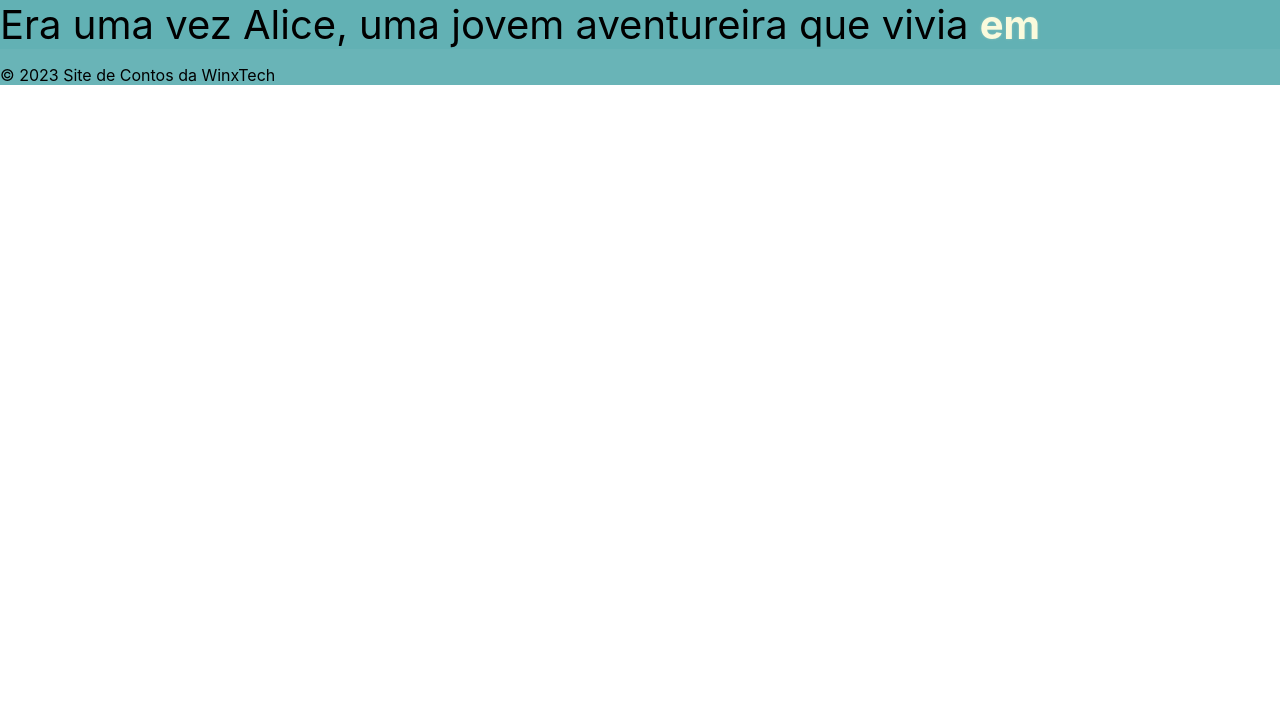
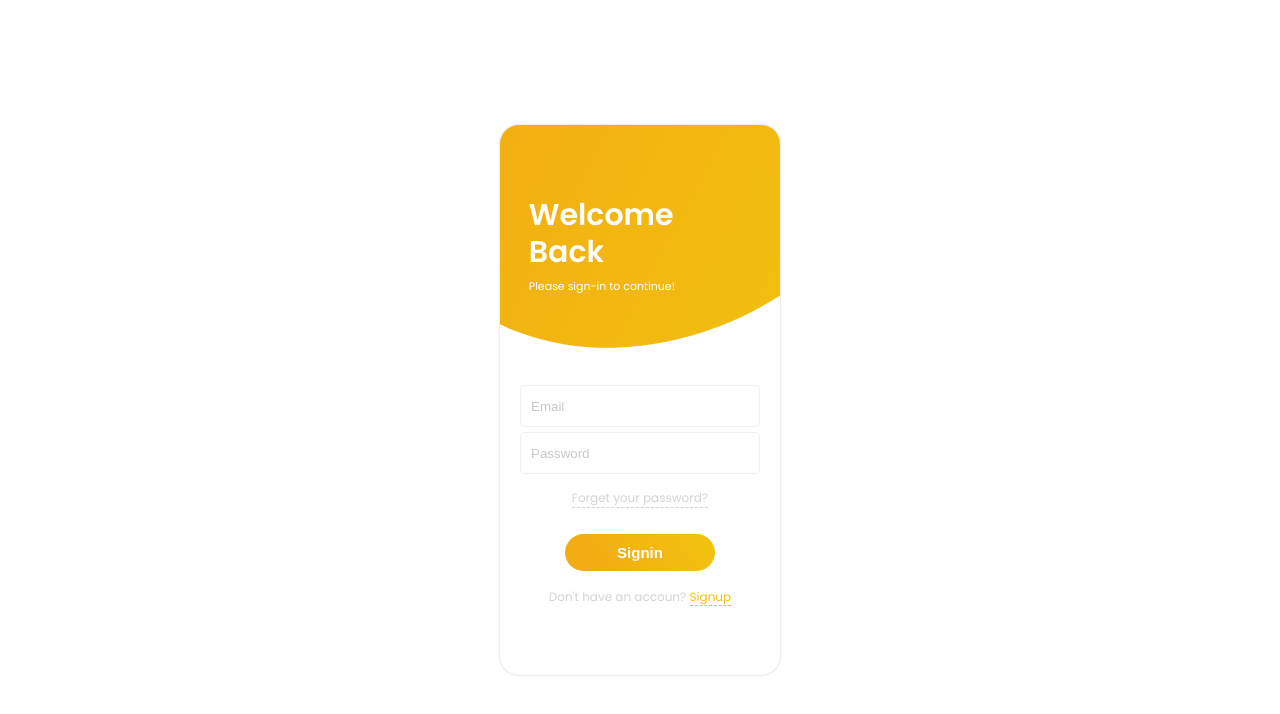
Before and after one commit to brunobrage/A3Usjt, a React (Create React App) app in the folder projeto_usjt/: page / in a window 1280 px wide. Shown: the top 714 px of the page. Built offline with nearby package versions, Linux system fonts and the light colour scheme; a web font is replaced by a local one.

Commit message:
Cria base para login

```diff
--- a/projeto_usjt/package.json
+++ b/projeto_usjt/package.json
@@ -6,9 +6,11 @@
     "@testing-library/jest-dom": "^5.17.0",
     "@testing-library/react": "^13.4.0",
     "@testing-library/user-event": "^13.5.0",
+    "framer-motion": "^10.16.4",
     "react": "^18.2.0",
     "react-dom": "^18.2.0",
     "react-scripts": "^5.0.1",
+    "styled-components": "^6.0.8",
     "web-vitals": "^2.1.4"
   },
   "scripts": {
--- a/projeto_usjt/src/App.js
+++ b/projeto_usjt/src/App.js
@@ -1,15 +1,19 @@
-import React from 'react';
-import Texto from './components/Texto/Texto';
-import Footer from './components/Footer';
+import React from "react";
+import "./styles.css";
+import styled from "styled-components";
+import AccountBox from "./components/Login/index"
 
-function App() {
+const AppContainer = styled.div`
+  width: 100%;
+  height: 100%;
+  display: flex;
+  flex-direction: column;
+  align-items: center;
+  justify-content: center;
+`;
 
-  return (
-    <div className="App">
-      <Texto/>
-      <Footer />
-    </div>
-  );
+export default function App() {
+  return <AppContainer>
+    <AccountBox />
+  </AppContainer>
 }
-
-export default App;
--- /dev/null
+++ b/projeto_usjt/src/components/Login/Login.jsx
@@ -0,0 +1,37 @@
+import React, { useContext } from "react";
+import {
+  BoldLink,
+  BoxContainer,
+  FormContainer,
+  Input,
+  LineText,
+  MutedLink,
+  SubmitButton,
+} from "./common";
+import { Marginer } from "../marginer";
+import { AccountContext } from './accountContext';
+
+export function Login(props) {
+
+  const { switchToSignup } = useContext(AccountContext);
+
+  return (
+    <BoxContainer>
+      <FormContainer>
+        <Input type="email" placeholder="Email" />
+        <Input type="password" placeholder="Password" />
+      </FormContainer>
+      <Marginer direction="vertical" margin={10} />
+      <MutedLink href="#">Forget your password?</MutedLink>
+      <Marginer direction="vertical" margin="1.6em" />
+      <SubmitButton type="submit">Signin</SubmitButton>
+      <Marginer direction="vertical" margin="5px" />
+      <LineText>
+        Don't have an accoun?{" "}
+        <BoldLink onClick={switchToSignup} href="#">
+          Signup
+        </BoldLink>
+      </LineText>
+    </BoxContainer>
+  );
+}
--- /dev/null
+++ b/projeto_usjt/src/components/Login/Singup.jsx
@@ -0,0 +1,37 @@
+
+import React, { useContext } from "react";
+import {
+  BoldLink,
+  BoxContainer,
+  FormContainer,
+  Input,
+  LineText,
+  MutedLink,
+  SubmitButton,
+} from "./common";
+import { Marginer } from "../marginer";
+import { AccountContext } from './accountContext';
+
+export function Signup(props) {
+
+  const { switchToSignin } = useContext(AccountContext);
+  return (
+    <BoxContainer>
+      <FormContainer>
+        <Input type="text" placeholder="Full name" />
+        <Input type="email" placeholder="Email" />
+        <Input type="password" placeholder="Password" />
+        <Input type="password" placeholder="Confirm password" />
+      </FormContainer>
+      <Marginer direction="vertical" margin={10} />
+      <SubmitButton type="submit">Signup</SubmitButton>
+      <Marginer direction="vertical" margin="5px" />
+      <LineText>
+        Already have an account?{" "}
+        <BoldLink onClick={switchToSignin} href="#">
+          Signin
+        </BoldLink>
+      </LineText>
+    </BoxContainer>
+  );
+}
--- /dev/null
+++ b/projeto_usjt/src/components/Login/accountContext.js
@@ -0,0 +1,3 @@
+import { createContext } from "react";
+
+export const AccountContext = createContext();
--- /dev/null
+++ b/projeto_usjt/src/components/Login/common.jsx
@@ -0,0 +1,78 @@
+import styled from 'styled-components';
+
+export const BoxContainer = styled.div`
+  width: 100%;
+  display: flex;
+  flex-direction: column;
+  align-items: center;
+  margin-top: 10px;
+`;
+
+export const FormContainer = styled.form`
+  width: 100%;
+  display: flex;
+  flex-direction: column;
+`;
+
+export const MutedLink = styled.a`
+  font-size: 12px;
+  color: rgba(200, 200, 200, 0.8);
+  font-weight: 500;
+  text-decoration: none;
+  border-bottom: 1px dashed rgba(200, 200, 200, 0.8);
+`;
+
+export const BoldLink = styled.a`
+  font-size: 12px;
+  color: rgba(241,196,15,1);
+  font-weight: 500;
+  text-decoration: none;
+  border-bottom: 1px dashed rgba(241,196,15,1);
+`;
+
+export const Input = styled.input`
+  width: 100%;
+  height: 42px;
+  outline: none;
+  border: 1px solid rgba(200, 200, 200, 0.3);
+  border-radius: 5px;
+  padding: 0px 10px;
+  transition: all 200ms ease-in-out;
+  margin-bottom: 5px;
+
+  &::placeholder {
+    color: rgba(200, 200, 200, 1);
+  }
+
+
+  &:focus {
+    outline: none;
+    border-bottom: 1px solid rgba(241, 196, 15, 1);
+  }
+`;
+
+export const SubmitButton = styled.button`
+  width: 100%;
+  max-width: 150px;
+  padding: 10px;
+  color: #fff;
+  font-size: 15px;
+  font-weight: 600;
+  border: none;
+  border-radius: 100px;
+  cursor: pointer;
+  transition: all 240ms ease-in-out;
+  background: linear-gradient(
+    58deg, rgba(243,172,18,1) 20%, rgba(241,196,15,1) 100%
+  );
+
+  &:hover {
+    filter: brightness(1.03);
+  }
+`;
+
+export const LineText = styled.p`
+  font-size: 12px;
+  color: rgba(200, 200, 200, 0.8);
+  font-weight: 500;
+`;
--- /dev/null
+++ b/projeto_usjt/src/components/Login/index.jsx
@@ -0,0 +1,150 @@
+import { React, useState } from 'react';
+import styled from 'styled-components';
+import { Login } from './Login';
+import { Signup } from './Singup';
+import { motion } from 'framer-motion';
+import { AccountContext } from './accountContext'
+
+const BoxContainer = styled.div`
+  width: 280px;
+  min-height: 550px;
+  display: flex;
+  flex-direction: column;
+  border-radius: 19px;
+  background-color: #fff;
+  box-shadow: 0 0 2px rgba(15, 15, 15, 0.28);
+  position: relative;
+  overflow: hidden;
+`;
+
+const TopContainer = styled.div`
+  width: 100%;
+  height: 250px;
+  display: flex;
+  flex-direction: column;
+  justify-content: flex-end;
+  padding: 0 1.8em;
+  padding-bottom: 5em;
+`;
+
+const BackDrop = styled(motion.div)`
+  position: absolute;
+  width: 160%;
+  height: 550px;
+  display: flex;
+  flex-direction: column;
+  border-radius: 50%;
+  top: -290px;
+  left: -70px;
+  transform: rotate(60deg);
+  background: linear-gradient(
+    58deg, rgba(243,172,18,1) 20%, rgba(241,196,15,1) 100%
+  );
+`;
+
+const HeaderContainer = styled.div`
+  width: 100%;
+  display: flex;
+  flex-direction: column;
+`;
+
+const HeaderText = styled.div`
+  font-size: 30px;
+  font-weight: 600;
+  line-height: 1.24;
+  color: #fff;
+  z-index: 10;
+`;
+
+const SmallText = styled.div`
+  font-size: 11px;
+  font-weight: 500;
+  color: #fff;
+  margin-top: 7px;
+  z-index: 10;
+`;
+
+const InnerContainer = styled.div`
+  width: 100%;
+  display: flex;
+  flex-direction: column;
+  padding: 0px 20px;
+`;
+
+const backdropVariants = {
+  expanded: {
+    width: "233%",
+    height: "1050px",
+    borderRadius: "20%",
+    transform: "rotate(60deg)"
+  },
+  collapsed: {
+    width: "160%",
+    height: "550px",
+    borderRadius: "50%",
+    transform: "rotate(60deg)"
+  }
+}
+
+const expandingTransition = {
+  type: "spring",
+  duration: 2.3,
+  stiffness: 30,
+}
+
+export default function AccountBox(props) {
+  const [isExpanded, setExpanded] = useState(false);
+  const [active, setActive] = useState('signin');
+
+  const playExpandingAnimation = () => {
+    setExpanded(true);
+    setTimeout(() => {
+      setExpanded(false);
+    }, expandingTransition.duration * 1000 - 1500);
+  }
+
+  const switchToSignup = () => {
+    playExpandingAnimation();
+    setTimeout(() => {
+      setActive("signup");
+    }, 400);
+  }
+
+  const switchToSignin = () => {
+    playExpandingAnimation();
+    setTimeout(() => {
+      setActive("signin");
+    }, 400);
+  }
+
+  const contextValue = {switchToSignup, switchToSignin};
+
+  return (
+  <AccountContext.Provider value={contextValue}>
+  <BoxContainer>
+    <TopContainer>
+      <BackDrop
+        initial={false}
+        animate={isExpanded ? "expanded" : "collapsed"}
+        variants={backdropVariants}
+        transition={expandingTransition}
+      />
+      {active === "signin" && <HeaderContainer>
+        <HeaderText>Welcome</HeaderText>
+        <HeaderText>Back</HeaderText>
+        <SmallText>Please sign-in to continue!</SmallText>
+      </HeaderContainer>}
+      {active === "signup" && <HeaderContainer>
+        <HeaderText>Create</HeaderText>
+        <HeaderText>Account</HeaderText>
+        <SmallText>Please sign-up to continue!</SmallText>
+      </HeaderContainer>}
+    </TopContainer>
+    <InnerContainer>
+      {active === "signin" && <Login />}
+      {active === "signup" && <Signup />}
+    </InnerContainer>
+  </BoxContainer>
+  </AccountContext.Provider>
+  );
+}
--- a/projeto_usjt/src/components/Texto/Texto.jsx
+++ b/projeto_usjt/src/components/Texto/Texto.jsx
@@ -32,7 +32,7 @@
           className={index === currentIndex ? "brilho" : ""}
           style={{ display: index <= currentIndex ? "inline" : "none" }}
         >
-          {word}{' '}
+          {word}{" "}
         </span>
       ))}
     </div>
--- /dev/null
+++ b/projeto_usjt/src/components/marginer/index.jsx
@@ -0,0 +1,29 @@
+import React from "react";
+import styled from "styled-components";
+
+const HorizontalMargin = styled.span`
+  display: flex;
+  width: ${({ margin }) =>
+    typeof margin === "string" ? margin : `${margin}px`};
+`;
+
+const VerticalMargin = styled.span`
+  display: flex;
+  height: ${({ margin }) =>
+    typeof margin === "string" ? margin : `${margin}px`};
+`;
+
+function Marginer(props) {
+  const { direction } = props;
+
+  if (direction === "horizontal") return <HorizontalMargin {...props} />;
+  else {
+    return <VerticalMargin {...props} />;
+  }
+}
+
+Marginer.defaultProps = {
+  direction: "horizontal",
+};
+
+export { Marginer };
--- /dev/null
+++ b/projeto_usjt/src/styles.css
@@ -0,0 +1,31 @@
+@import url("https://fonts.googleapis.com/css2?family=Poppins:wght@400;600;700;800&display=swap");
+
+html,
+body {
+  width: 100%;
+  height: 100%;
+  overflow-x: hidden;
+}
+
+* {
+  box-sizing: border-box;
+}
+
+body {
+  margin: 0;
+  font-family: "Poppins", -apple-system, BlinkMacSystemFont, "Segoe UI",
+    "Roboto", "Oxygen", "Ubuntu", "Cantarell", "Fira Sans", "Droid Sans",
+    "Helvetica Neue", sans-serif;
+  -webkit-font-smoothing: antialiased;
+  -moz-osx-font-smoothing: grayscale;
+}
+
+code {
+  font-family: source-code-pro, Menlo, Monaco, Consolas, "Courier New",
+    monospace;
+}
+
+#root {
+  width: 100%;
+  height: 100%;
+}
```
Also changed, not shown: 1 other file (tests, documents, lock files or other folders).
